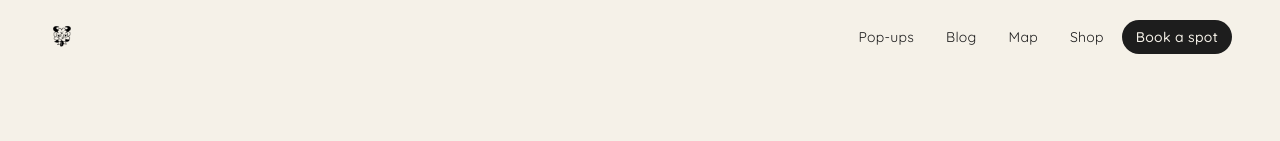
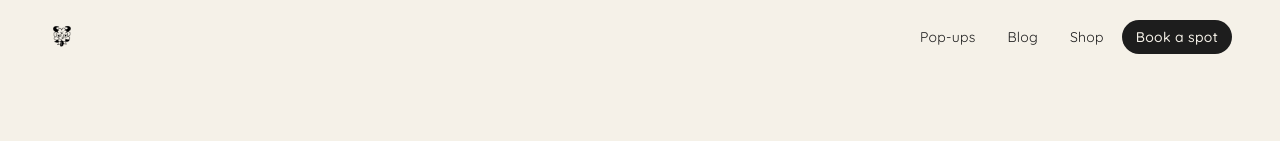
Before and after one commit to viktor459/sanshoramen, a Next.js app in the folder ramen/: page / in a window 1280 px wide. Shown: the top 141 px of the page. Built offline with nearby package versions, Linux system fonts and the light colour scheme; no server answers; the database is empty.

Commit message:
Remove Map from navbar

```diff
--- a/ramen/app/components/Nav.tsx
+++ b/ramen/app/components/Nav.tsx
@@ -34,7 +34,6 @@ export default function Nav() {
         <ul className="nav-links">
           <li><a href="/pop-ups" className={path === "/pop-ups" ? "active" : ""}>Pop-ups</a></li>
           <li><a href="/blogg" className={path.startsWith("/blogg") ? "active" : ""}>Blog</a></li>
-          <li><a href="/karta" className={path === "/karta" ? "active" : ""}>Map</a></li>
           <li><a href="/shop" className={path === "/shop" ? "active" : ""}>Shop</a></li>
           <li><a href="/pop-ups" className="cta">Book a spot</a></li>
         </ul>
@@ -46,7 +45,6 @@ export default function Nav() {
         <button className="close-btn" onClick={() => setOpen(false)}>×</button>
         <a href="/pop-ups" onClick={() => setOpen(false)}>Pop-ups</a>
         <a href="/blogg" onClick={() => setOpen(false)}>Blog</a>
-        <a href="/karta" onClick={() => setOpen(false)}>Map</a>
         <a href="/shop" onClick={() => setOpen(false)}>Shop</a>
         <a href="https://instagram.com/sanshoramen" target="_blank" rel="noreferrer" onClick={() => setOpen(false)}>Instagram</a>
       </div>
```
